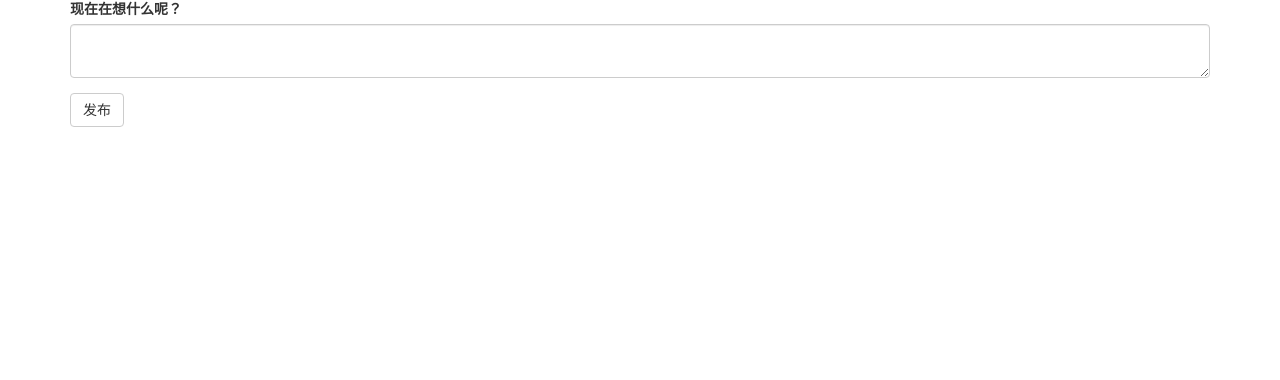
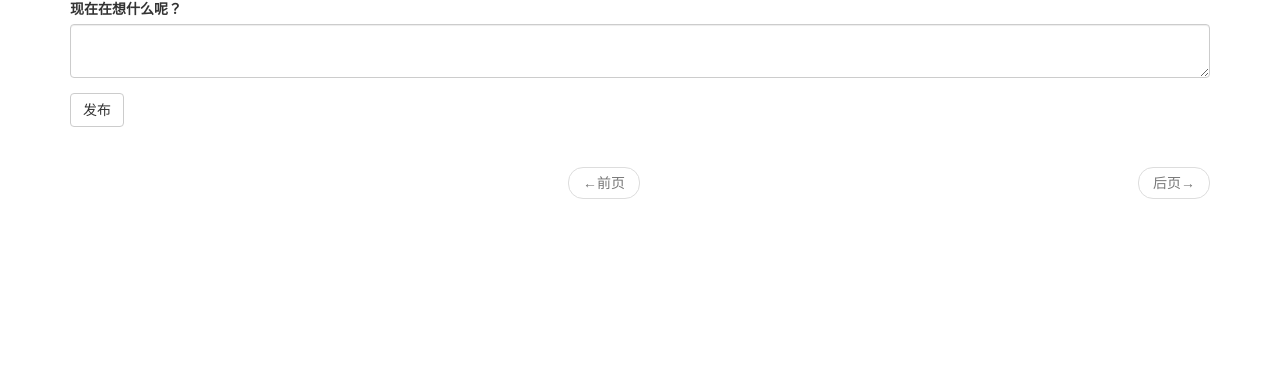
Before and after one commit to yijigao/mysite, a Flask app: page / in a window 1280 px wide. Shown: the part 143-523 px from the top of the page. Run offline with Flask 2, Linux system fonts and the light colour scheme; the visitor is signed in with stand-in values (Sample User, id 1); data comes from the database, SQL or seed files in the repository; data that the repository does not hold is empty; some libraries are stand-ins or nearby versions.

Commit message:
paginate

```diff
--- a/app/templates/_post.html
+++ b/app/templates/_post.html
@@ -33,5 +33,5 @@
             </a>
         </td>
     </tr>
-    {% endfor %}
+{% endfor %}
 </table>
--- a/app/templates/index.html
+++ b/app/templates/index.html
@@ -13,9 +13,18 @@
     {% include '_post.html' %}
 </div>
 
-{% if pagination %}
-    <div class="pagination" >
-        {{ macros.pagination_widget(pagination, 'main.index') }}
-    </div>
-{% endif %}
+<nav aria-label="...">
+    <ul class="pager">
+        <li class="preivious {% if not prev_url %} disabled {% endif %}">
+            <a href="{{ prev_url or '#' }}">
+                <span aria-hidden="true">&larr;</span>前页
+            </a>
+        </li>
+        <li class="next{% if not next_url %} disabled {% endif %}">
+            <a href="{{ next_url or '#' }}">
+                后页<span aria-hidden="true">&rarr;</span>
+            </a>
+        </li>
+    </ul>
+</nav>
 {% endblock%}
```
